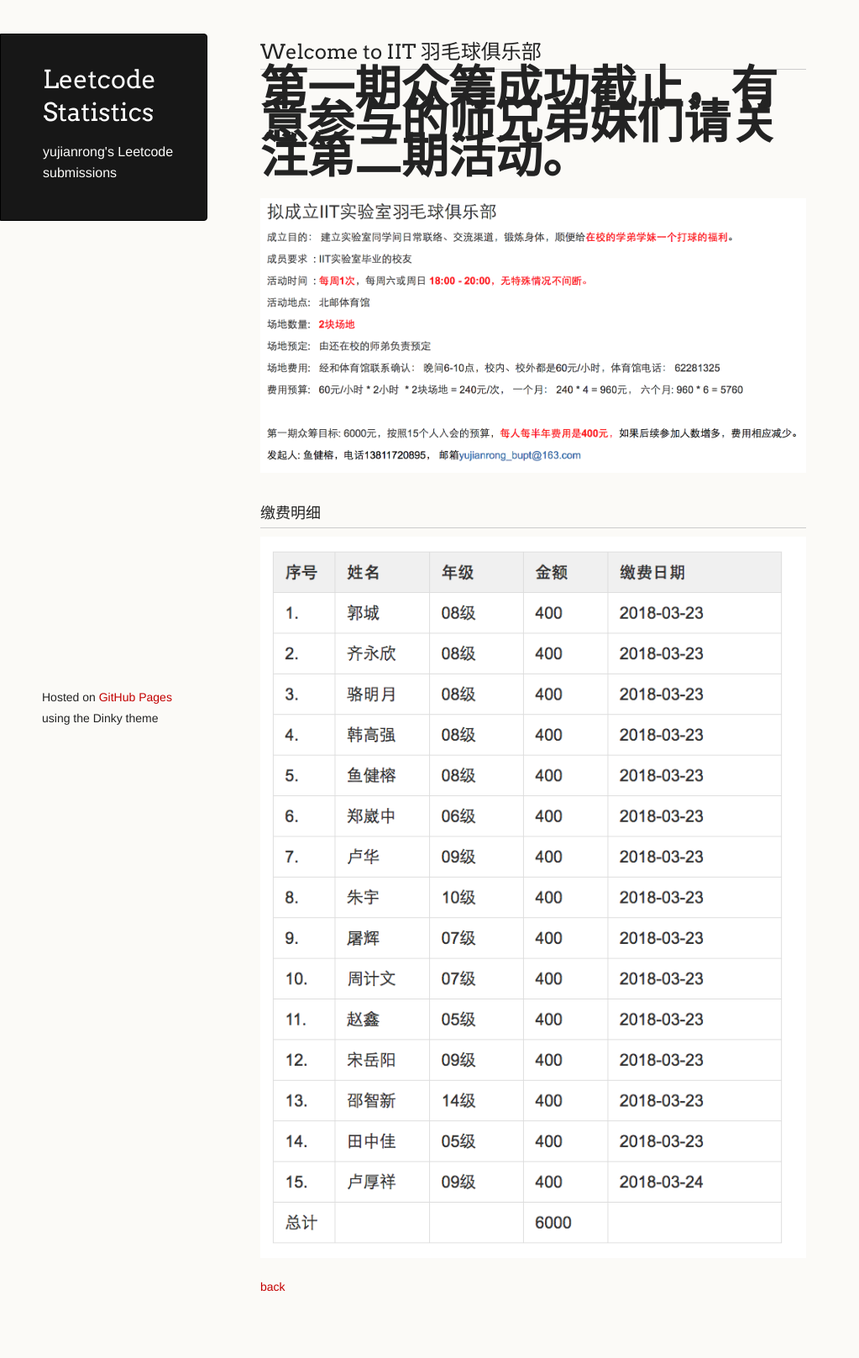
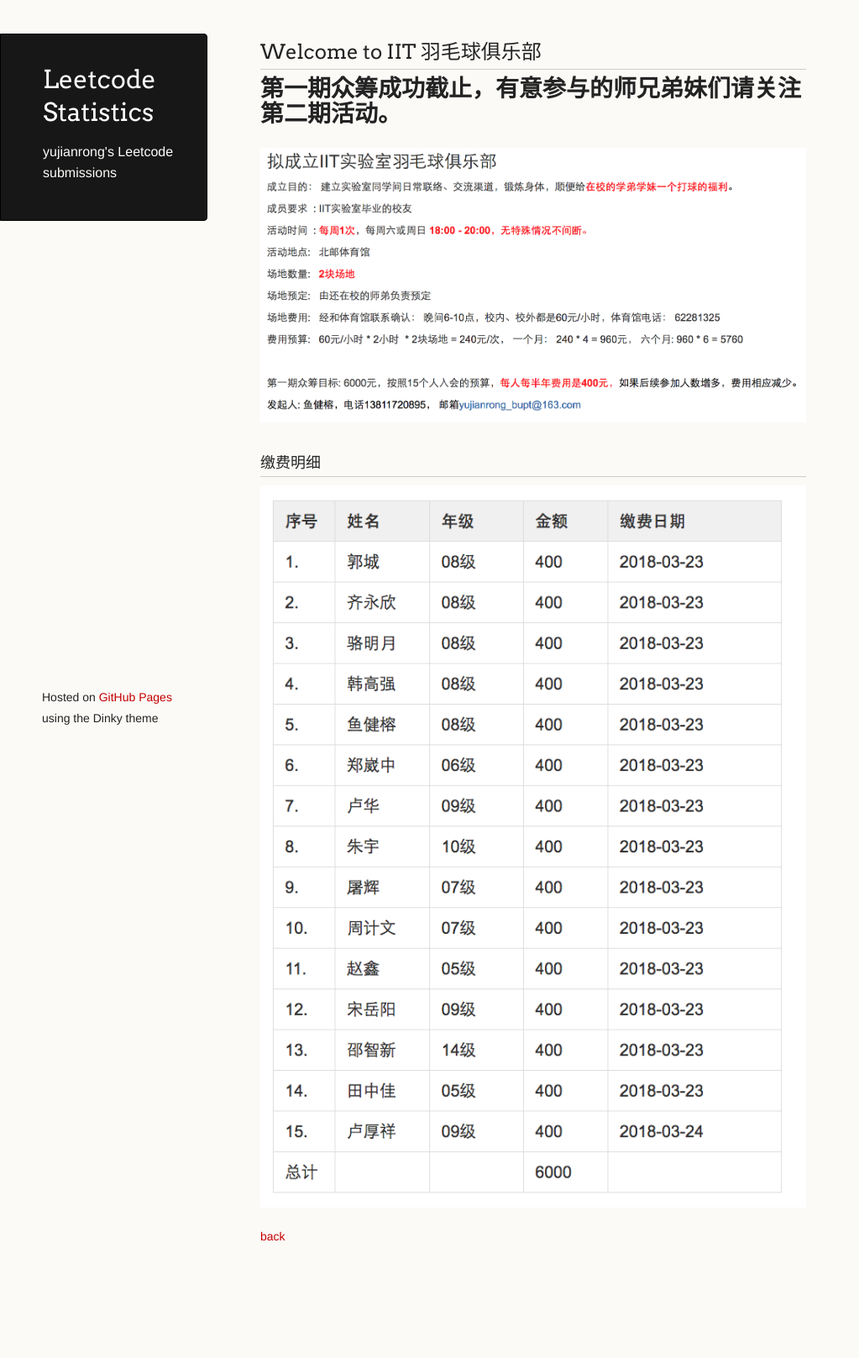
Before and after one commit to yjrhot/yjrhot.github.io, a Jekyll site: the page built from IIT-club.md, in a window 1280 px wide. Shown: the whole page at 84% size, without its empty margins (0-1023 px from the left). Built offline with Jekyll 4.4.1, drawn with Linux system fonts in a browser that asks for light colours; our own code applies the rules of GitHub Pages for plain Markdown files; after the commit the page ends 1557 px from its top, so only the background shows below that.

Commit message:
little change

```diff
--- a/IIT-club.md
+++ b/IIT-club.md
@@ -4,7 +4,7 @@ layout: default
 
 ## Welcome to  IIT 羽毛球俱乐部
 
-<span style="font-size:4em"> **第一期众筹成功截止，有意参与的师兄弟妹们请关注第二期活动。** </span>
+<span style="font-size:2em"> **第一期众筹成功截止，有意参与的师兄弟妹们请关注第二期活动。** </span>
 
 ![](IIT-club-big.jpg)
 
```
